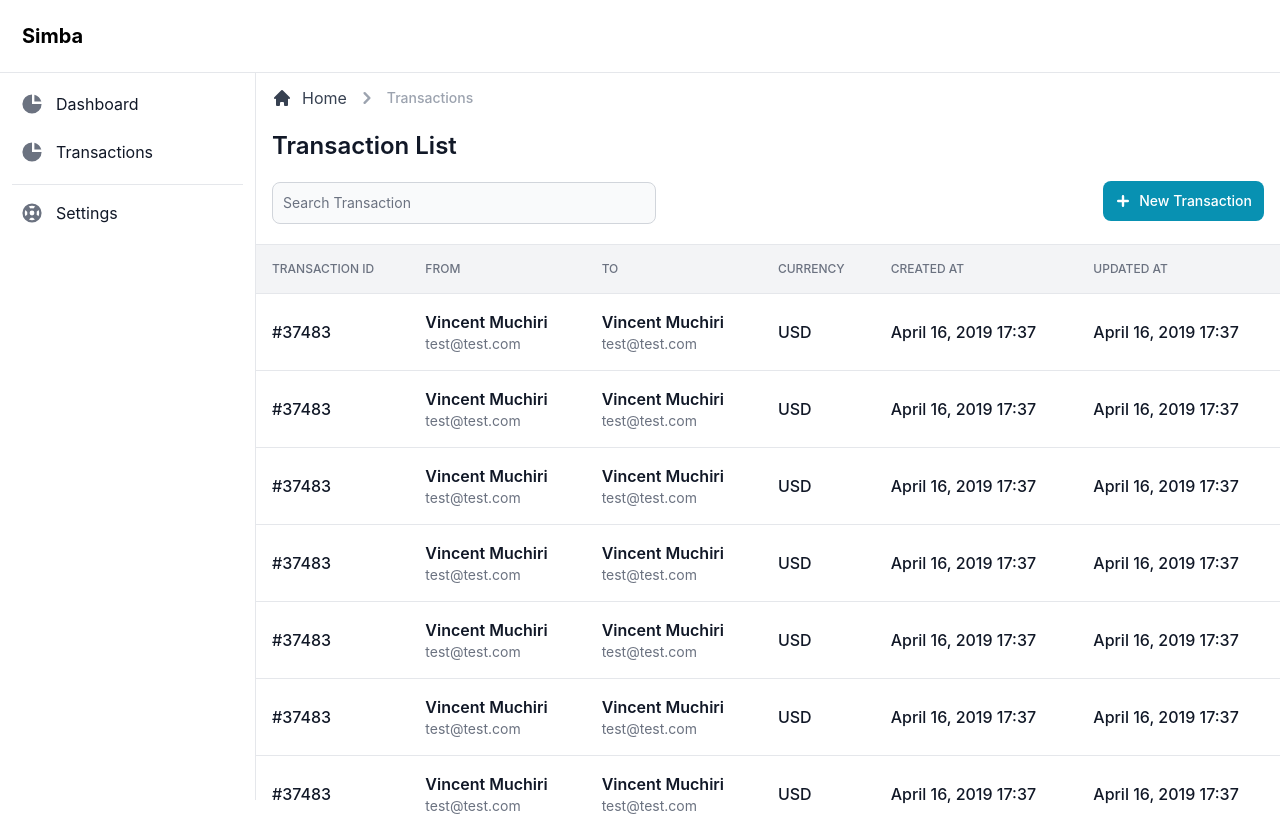
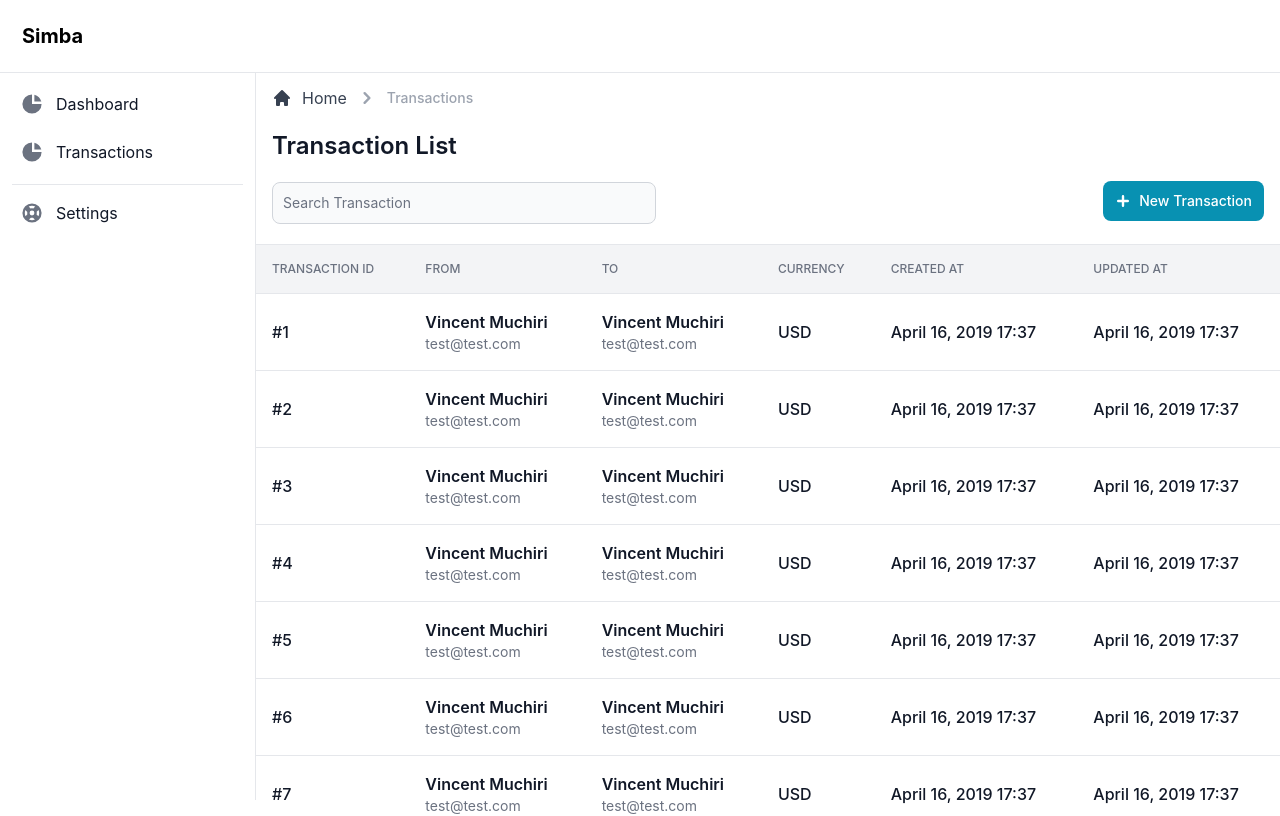
Before and after one commit to vgichira/simba-money-transfer, a Next.js app: page /transactions in a window 1280 px wide. Shown: the top 816 px of the page. Built offline with nearby package versions, Linux system fonts and the light colour scheme.

Commit message:
added transactions page

```diff
--- a/src/features/transactions/transactions.tsx
+++ b/src/features/transactions/transactions.tsx
@@ -3,7 +3,7 @@ const Transactions = () => {
         return (
             [1, 2, 3, 4, 5, 6, 7, 8].map((current) => (
                 <tr className="hover:bg-gray-100" key={current}>
-                    <td className="p-4 whitespace-nowrap text-base font-medium text-gray-900">#37483</td>
+                    <td className="p-4 whitespace-nowrap text-base font-medium text-gray-900">#{current}</td>
                     <td className="p-4 flex items-center whitespace-nowrap space-x-6 mr-12 lg:mr-0">
                         <div className="text-sm font-normal text-gray-500">
                             <div className="text-base font-semibold text-gray-900">Vincent Muchiri</div>
```
